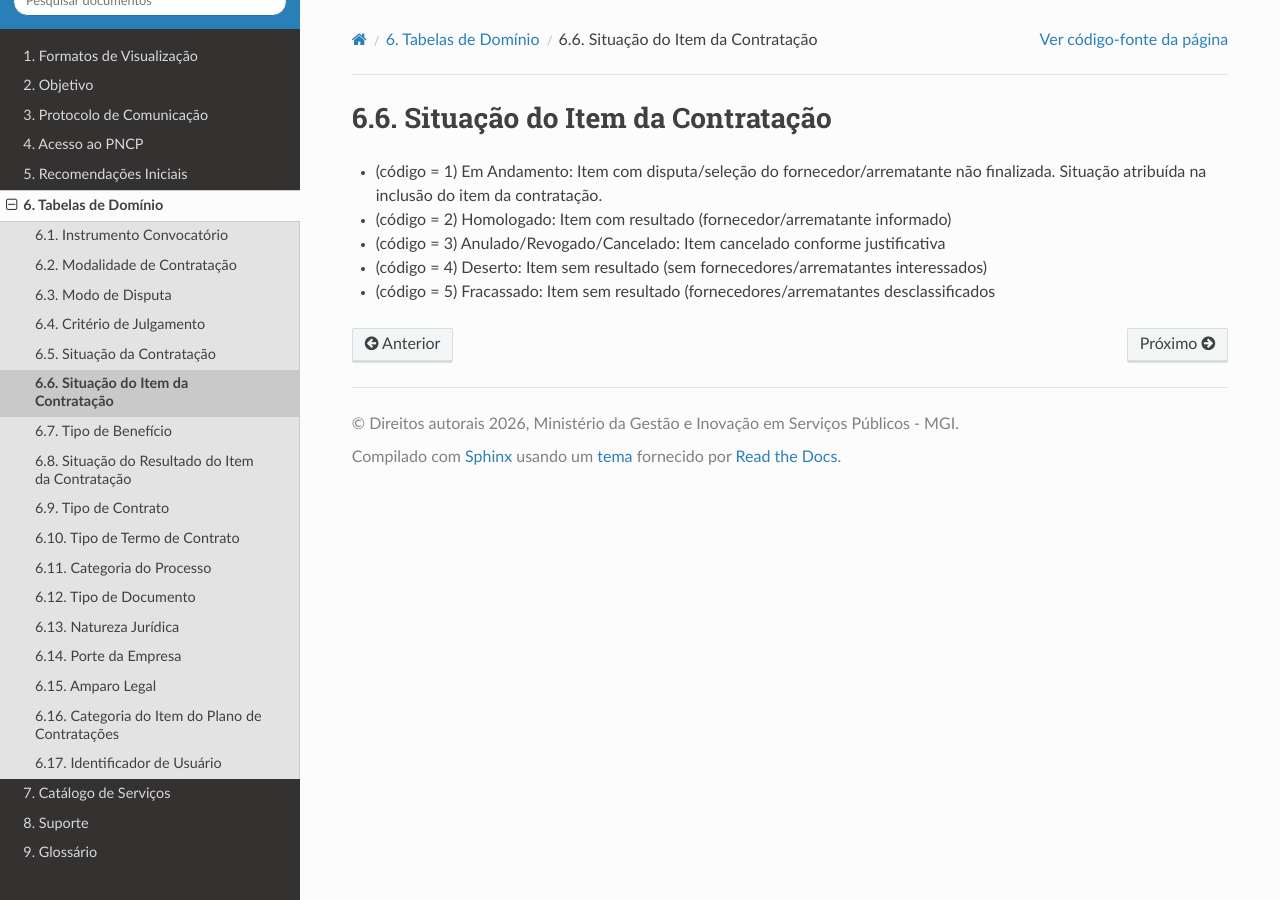
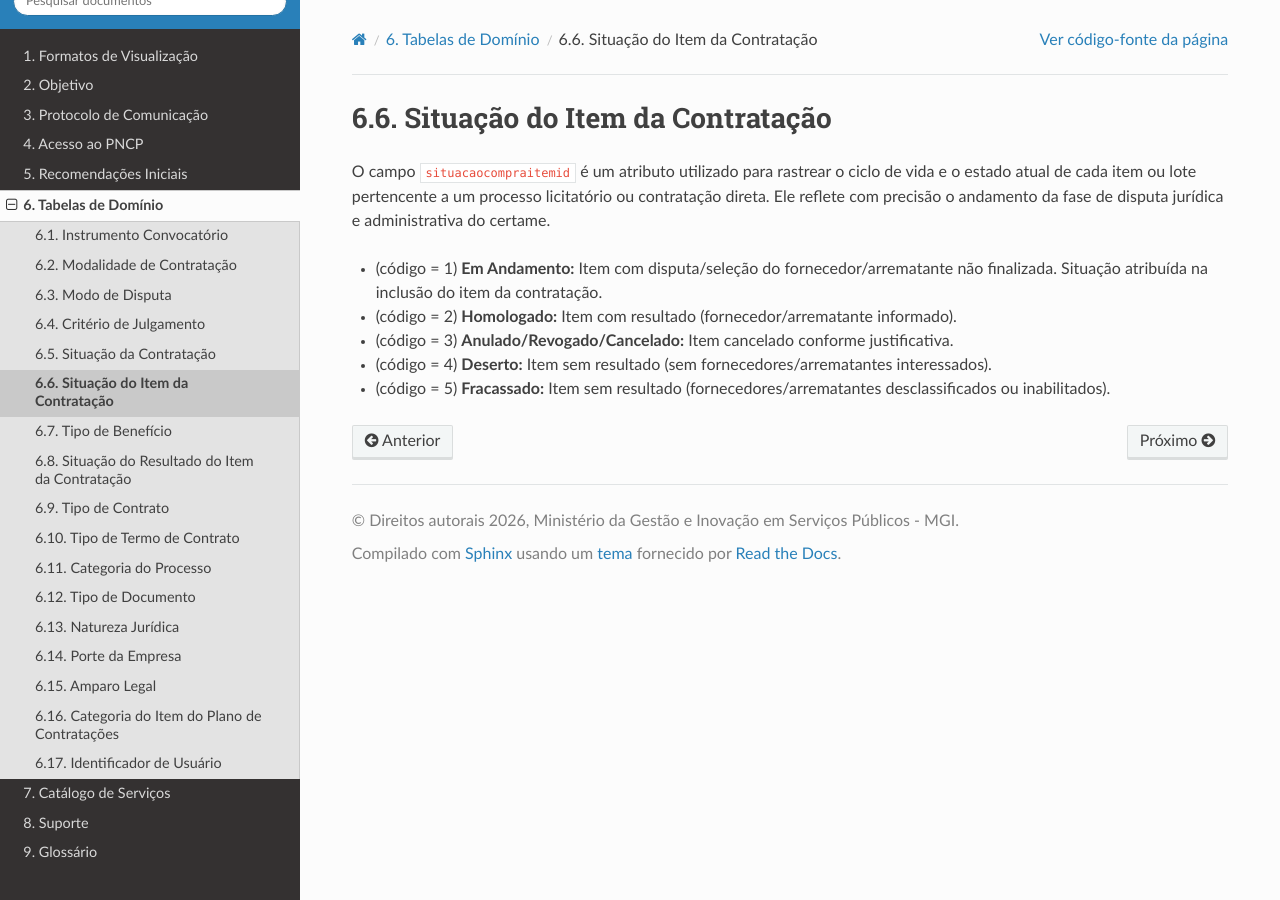
Before and after one commit to sofiaestrelab/Manual-de-Consulta-do-PNCP, a Sphinx documentation site: the page built from docs/source/tabelas_de_dominio/situacao_do_item_da_contratacao.rst, in a window 1280 px wide. Built offline with Sphinx 7.4.7 and the Read the Docs theme 3.1.0, drawn with Linux system fonts in a browser that asks for light colours; pages that are not in the unit, such as notebooks, are missing from menus.

Commit message:
Enhance item status descriptions in documentation
Added detailed descriptions for item statuses in procurement.

```diff
--- a/docs/source/tabelas_de_dominio/situacao_do_item_da_contratacao.rst
+++ b/docs/source/tabelas_de_dominio/situacao_do_item_da_contratacao.rst
@@ -1,9 +1,14 @@
 Situação do Item da Contratação
--------------------------------
+===============================
 
-- (código = 1) Em Andamento: Item com disputa/seleção do fornecedor/arrematante não
-  finalizada. Situação atribuída na inclusão do item da contratação.
-- (código = 2) Homologado: Item com resultado (fornecedor/arrematante informado)
-- (código = 3) Anulado/Revogado/Cancelado: Item cancelado conforme justificativa
-- (código = 4) Deserto: Item sem resultado (sem fornecedores/arrematantes interessados)
-- (código = 5) Fracassado: Item sem resultado (fornecedores/arrematantes desclassificados
+O campo ``situacaocompraitemid`` é um atributo utilizado para rastrear o ciclo de vida e o estado atual de cada item ou lote pertencente a um processo licitatório ou contratação direta. Ele reflete com precisão o andamento da fase de disputa jurídica e administrativa do certame.
+
+- (código = 1) **Em Andamento:** Item com disputa/seleção do fornecedor/arrematante não finalizada. Situação atribuída na inclusão do item da contratação.
+
+- (código = 2) **Homologado:** Item com resultado (fornecedor/arrematante informado).
+
+- (código = 3) **Anulado/Revogado/Cancelado:** Item cancelado conforme justificativa.
+
+- (código = 4) **Deserto:** Item sem resultado (sem fornecedores/arrematantes interessados).
+
+- (código = 5) **Fracassado:** Item sem resultado (fornecedores/arrematantes desclassificados ou inabilitados).
```
